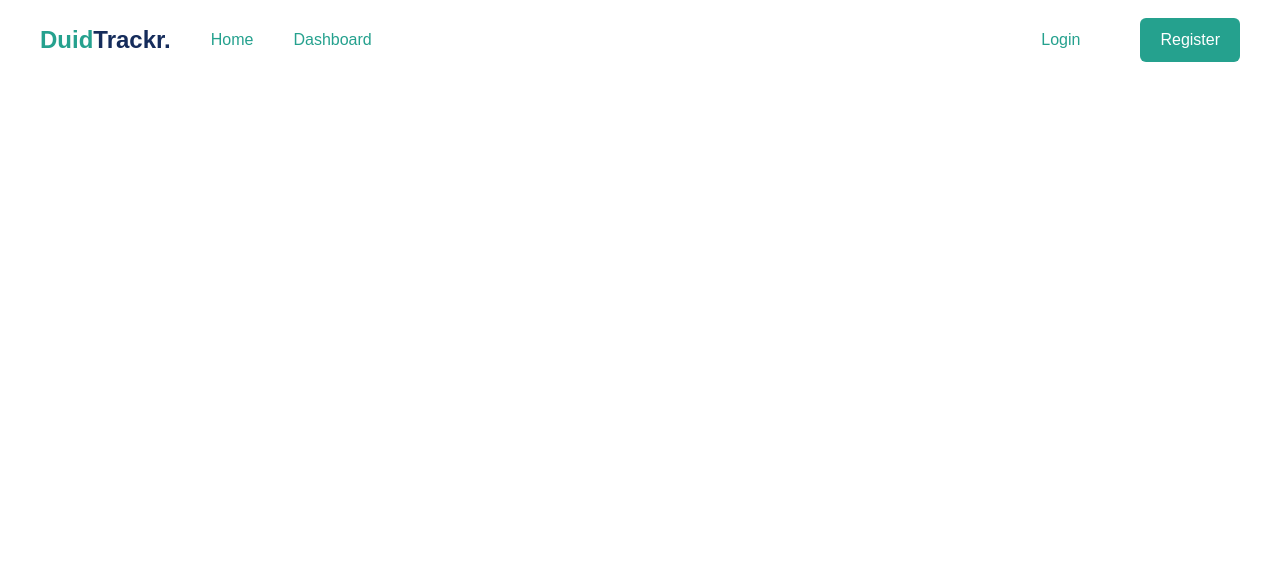
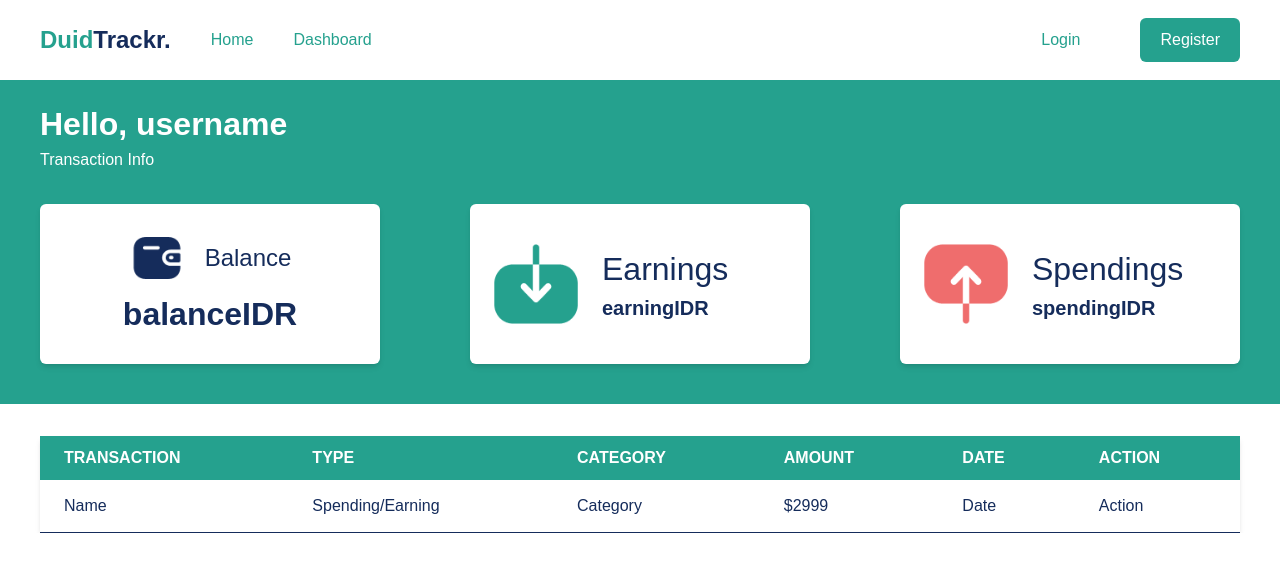
Before and after one commit to erwinnp/react_miniproject-duidtrackr, a React (Vite) app: page /dashboard in a window 1280 px wide. Shown: the top 572 px of the page. Built offline with nearby package versions, Linux system fonts and the light colour scheme; a web font is replaced by a local one.

Commit message:
UI/Dashboard Page

```diff
--- a/src/components/Dashboards/DashboardHistory.jsx
+++ b/src/components/Dashboards/DashboardHistory.jsx
@@ -0,0 +1,44 @@
+const DashboardHistory = () => {
+  return (
+    <div class='overflow-x-auto relative rounded-lg'>
+      <table class='w-full text-sm text-left text-gray-500 dark:text-gray-400 lg:w-[1200px] mx-auto mt-[32px] shadow-md'>
+        <thead class='text-[16px] text-white bg-color-primary uppercase'>
+          <tr>
+            <th scope='col' class='py-3 px-6'>
+              Transaction
+            </th>
+            <th scope='col' class='py-3 px-6'>
+              Type
+            </th>
+            <th scope='col' class='py-3 px-6'>
+              Category
+            </th>
+            <th scope='col' class='py-3 px-6'>
+              Amount
+            </th>
+            <th scope='col' class='py-3 px-6'>
+              Date
+            </th>
+            <th scope='col' class='py-3 px-6'>
+              Action
+            </th>
+          </tr>
+        </thead>
+        <tbody>
+          <tr class='bg-white border-b border-color-dark text-color-dark text-[16px]'>
+            <th scope='row' class='py-4 px-6 font-medium'>
+              Name
+            </th>
+            <td class='py-4 px-6'>Spending/Earning</td>
+            <td class='py-4 px-6'>Category</td>
+            <td class='py-4 px-6'>$2999</td>
+            <td class='py-4 px-6'>Date</td>
+            <td class='py-4 px-6'>Action</td>
+          </tr>
+        </tbody>
+      </table>
+    </div>
+  );
+};
+
+export default DashboardHistory;
--- a/src/components/Dashboards/DashboardRecap.jsx
+++ b/src/components/Dashboards/DashboardRecap.jsx
@@ -0,0 +1,36 @@
+import IconSpending from '../../assets/img/spending.png';
+import IconEarning from '../../assets/img/earning.png';
+import IconWallet from '../../assets/img/wallet.png';
+import RecapCard from './RecapCard';
+
+const DashboardRecap = () => {
+  return (
+    <div className='pt-[100px] pb-[40px] text-white bg-color-primary'>
+      <div className='flex flex-col justify-center items-center lg:w-[1200px] lg:items-start lg:mx-auto'>
+        <h1 className='text-[32px] font-semibold'>Hello, username</h1>
+        <p className='font-light'>Transaction Info</p>
+      </div>
+      <div className='flex flex-col items-center gap-4 mt-[32px] lg:flex-row justify-between lg:max-w-[1200px] mx-auto'>
+        <div className='flex flex-col w-[340px] h-[160px] bg-white rounded-md shadow-md justify-center items-center gap-1'>
+          <div className='flex items-center gap-5'>
+            <img src={IconWallet} alt='' className='w-[56px]' />
+            <h1 className='text-[24px] text-color-dark font-regular'>
+              Balance
+            </h1>
+          </div>
+          <div className='text-[32px] font-semibold text-color-dark'>
+            <p
+            // className={balance < 0 ? 'text-color-danger' : 'text-color-dark'}
+            >
+              balanceIDR
+            </p>
+          </div>
+        </div>
+        <RecapCard icon={IconEarning} type='Earnings' amount='earningIDR' />
+        <RecapCard icon={IconSpending} type='Spendings' amount='spendingIDR' />
+      </div>
+    </div>
+  );
+};
+
+export default DashboardRecap;
--- a/src/components/Dashboards/RecapCard.jsx
+++ b/src/components/Dashboards/RecapCard.jsx
@@ -0,0 +1,15 @@
+const RecapCard = ({ icon, type, amount }) => {
+  return (
+    <div className='flex w-[340px] px-4 h-[160px] bg-white rounded-md shadow-md justify-start items-center gap-4'>
+      <div>
+        <img src={icon} alt='' className='w-[100px]' />
+      </div>
+      <div className='text-color-dark'>
+        <h1 className='text-[32px] font-light'>{type}</h1>
+        <p className='text-[20px] font-semibold'>{amount}</p>
+      </div>
+    </div>
+  );
+};
+
+export default RecapCard;
--- a/src/pages/DashboardPage.jsx
+++ b/src/pages/DashboardPage.jsx
@@ -1,5 +1,13 @@
+import DashboardHistory from '../components/Dashboards/DashboardHistory';
+import DashboardRecap from '../components/Dashboards/DashboardRecap';
+
 const DashboardPage = () => {
-  return <section>DashboardPage</section>;
+  return (
+    <section>
+      <DashboardRecap />
+      <DashboardHistory />
+    </section>
+  );
 };
 
 export default DashboardPage;
```
